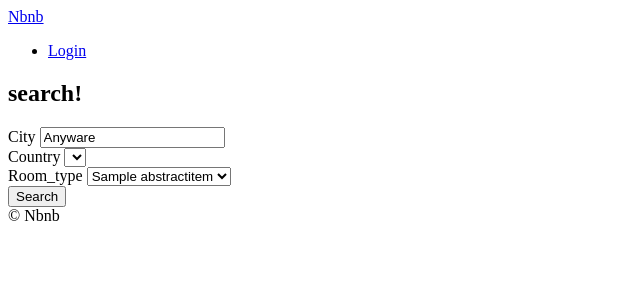
After one commit to taehokwak/2202_python, a Django app: page /rooms/search in a window 1280 px wide. The commit adds this page. Shown: the top 300 px of the page, without its empty margins (0-640 px from the left). Run offline with Django 3.2, Linux system fonts and the light colour scheme; tables that the repository leaves empty hold one stand-in row (values such as "Sample post"); lists and menus that the app fills with data are empty; parts of the project's set-up code (start-up, migrations or seed data) failed here and were passed over.

Commit message:
#13.1 done

```diff
--- a/rooms/urls.py
+++ b/rooms/urls.py
@@ -3,4 +3,7 @@ from . import views
 
 app_name = "rooms"
 
-urlpatterns = [path("<int:pk>", views.RoomDetal.as_view(), name="detail")]
+urlpatterns = [
+    path("<int:pk>", views.RoomDetal.as_view(), name="detail"),
+    path("search", views.search, name="search"),
+]
--- a/rooms/views.py
+++ b/rooms/views.py
@@ -1,6 +1,6 @@
 from django.views.generic import ListView, DetailView
-from django.http import Http404
 from django.shortcuts import render
+from django_countries import countries
 from . import models
 
 
@@ -18,3 +18,14 @@ class HomeView(ListView):
 class RoomDetal(DetailView):
 
     model = models.Room
+
+
+def search(request):
+    city = request.GET.get("city", "Anyware")
+    city = str.capitalize(city)
+    room_types = models.RoomType.objects.all()
+    return render(
+        request,
+        "rooms/search.html",
+        {"city": city, "countries": countries, "room_types": room_types},
+    )
--- a/templates/404.html
+++ b/templates/404.html
@@ -1,4 +1,9 @@
 {% extends "base.html" %}
+
+
+{% block page_title %}
+    Not found
+{% endblock page_title %}
 
 
 {% block content %}
--- a/templates/base.html
+++ b/templates/base.html
@@ -4,15 +4,19 @@
     <meta charset="UTF-8">
     <meta http-equiv="X-UA-Compatible" content="IE=edge">
     <meta name="viewport" content="width=device-width, initial-scale=1.0">
-    <title>{% block page_name %}{% endblock page_name %}</title>
+    <title>{% block page_title %}{% endblock page_title %}</title>
 </head>
 <body>
-
-    {% include "partials/header.html" %}
-
+    <header>
+        {% include "partials/nav.html" %}
+        {% block search-bar %}
+        <form method="get" action="{% url "rooms:search" %}">
+            <input name="city" placeholder="Search by City" />
+        </form>
+        {% endblock search-bar %}
+    </header>
     {% block content %}{% endblock %}
 
     {% include "partials/footer.html" %}
-
  </body>
 </html>
--- a/templates/partials/header.html
+++ b/templates/partials/nav.html
@@ -1,6 +1,4 @@
-<header>
     <a href="{% url "core:home" %}">Nbnb</a>
     <ul>
         <li><a href="#">Login</a></li>
     </ul>
-</header>
--- a/templates/rooms/room_list.html
+++ b/templates/rooms/room_list.html
@@ -1,8 +1,8 @@
 {% extends "base.html" %}
 
-{% block page_name %}
-    Home
-{% endblock page_name %}
+{% block page_title %}
+    {{room.name}}
+{% endblock page_title %}
 
 {% block content %}
 
--- /dev/null
+++ b/templates/rooms/search.html
@@ -0,0 +1,44 @@
+{% extends "base.html" %}
+
+
+{% block page_title %}
+    Search
+{% endblock page_title %}
+
+
+{% block search-bar %}
+{% endblock search-bar %}
+
+
+{% block content %}
+
+    <h2>search!</h2>
+
+    <form method="get" action="{% url "rooms:search" %}">
+        <div>
+            <label for="city">City</label>
+            <input value="{{city}}" id="city" name="city" placeholder="Search by City" />
+        </div>
+
+        <div>
+            <label for="country">Country</label>
+            <select id="country" name="country">
+                {% for country in countries %}
+                    <option  value="{{country.code}}">{{country.name}}</option>
+                {% endfor %}
+            </select>
+        </div>
+
+        <div>
+            <label for="room_type">Room_type</label>
+            <select id="room_type" name="room_type">
+                {% for room_type in room_types %}
+                    <option  value="{{room_type.pk}}">{{room_type.name}}</option>
+                {% endfor %}
+            </select>
+        </div>
+
+        <button>Search</button>
+    </form>
+
+{% endblock content %}
```
